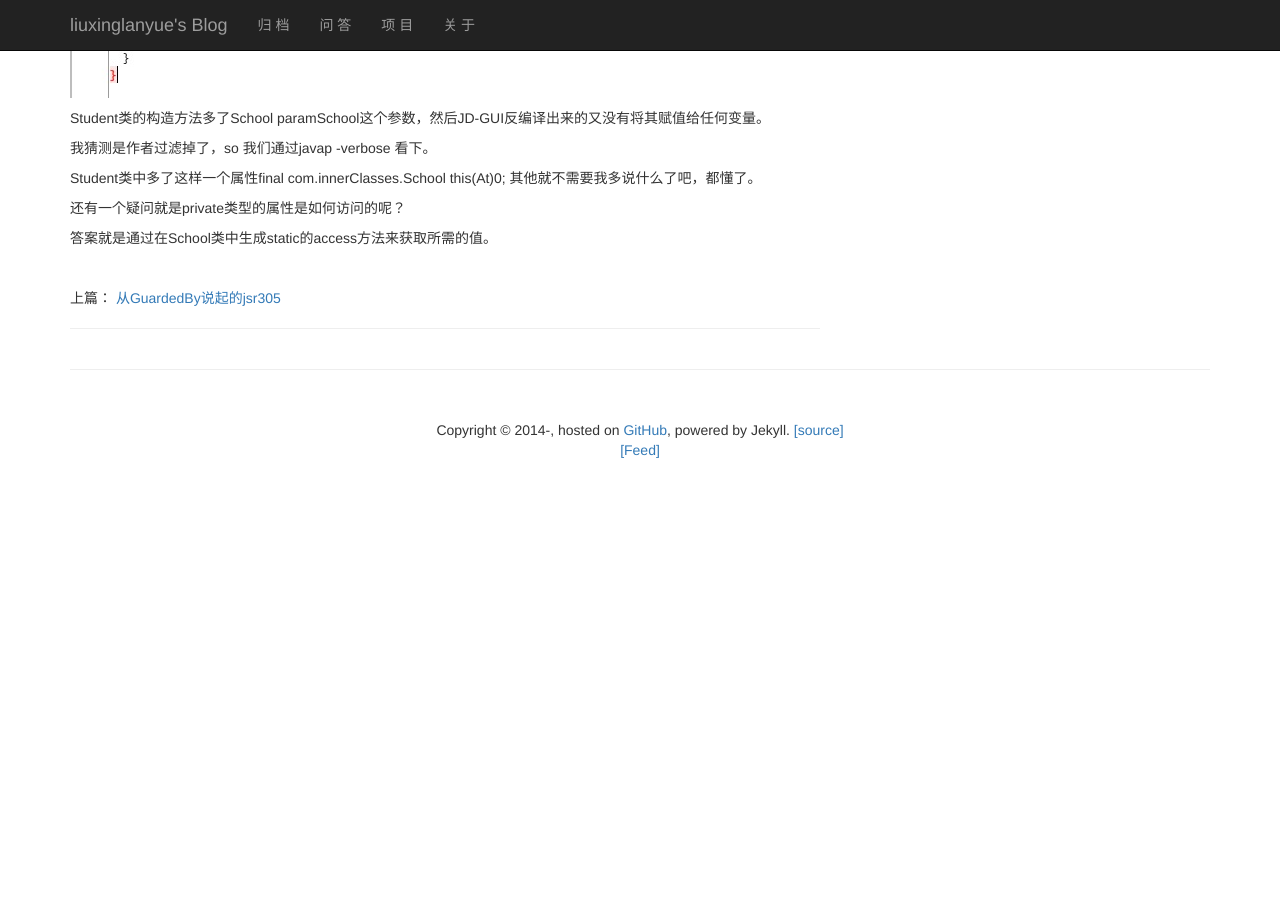
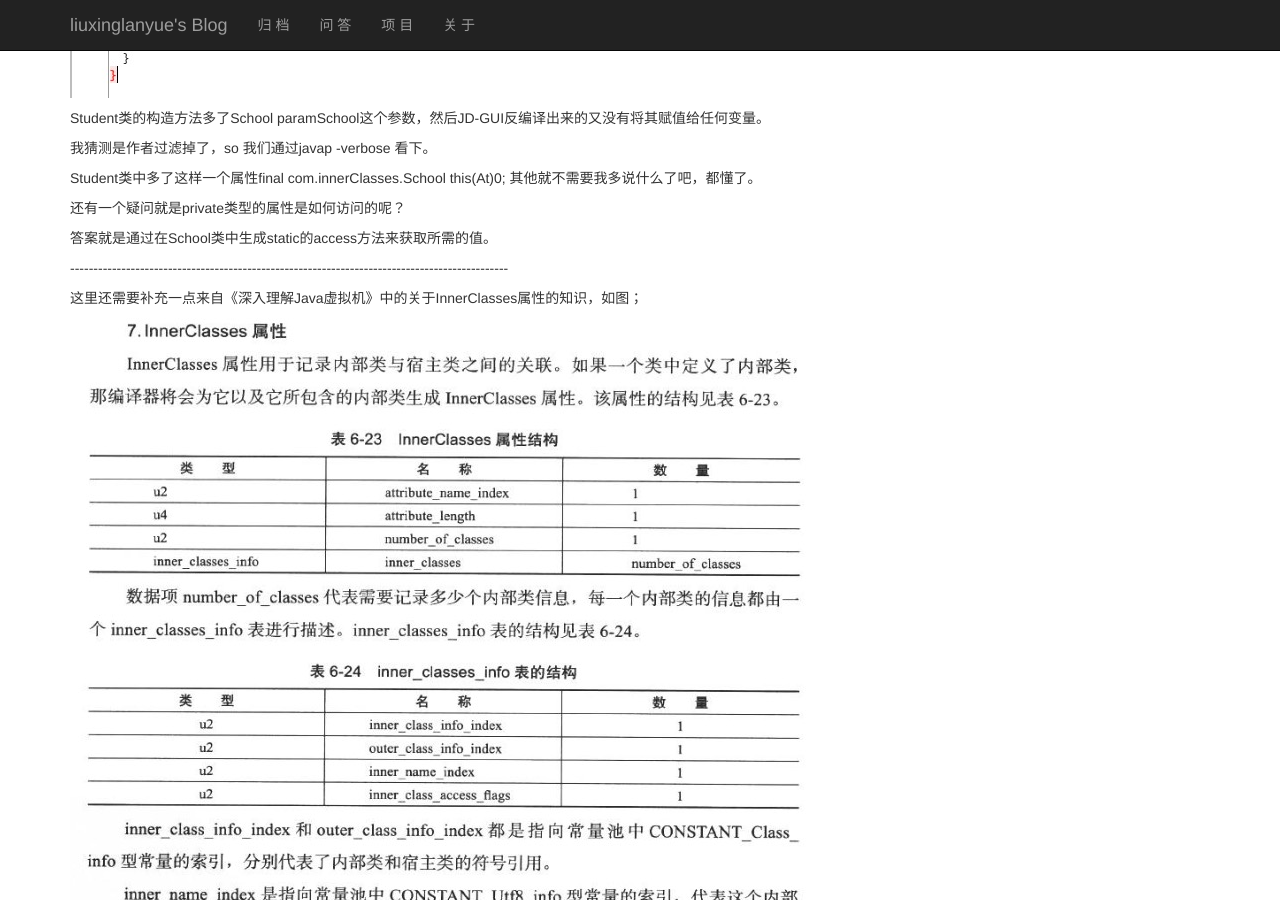
Before and after one commit to liuxinglanyue/blog, a Jekyll site: the page built from _posts/2014-12-22-inner-class.markdown, in a window 1280 px wide and 900 px high, scrolled down 990 px. Built offline with Jekyll 4.4.1, drawn with Linux system fonts in a browser that asks for light colours; nearby versions of some CDN libraries; Markdown is read by kramdown in place of the engine named in the settings; comment, search, counter and statistics services are not loaded; before the commit the page ends 1510 px from its top, so only the background shows below that.

Commit message:
Update 2014-12-22-inner-class.markdown

```diff
--- a/_posts/2014-12-22-inner-class.markdown
+++ b/_posts/2014-12-22-inner-class.markdown
@@ -52,3 +52,10 @@
 还有一个疑问就是private类型的属性是如何访问的呢？
 
 答案就是通过在School类中生成static的access方法来获取所需的值。
+
+
+\-\-\-\-\-\-\-\-\-\-\-\-\-\-\-\-\-\-\-\-\-\-\-\-\-\-\-\-\-\-\-\-\-\-\-\-\-\-\-\-\-\-\-\-\-\-\-\-\-\-\-\-\-\-\-\-\-\-\-\-\-\-\-\-\-\-\-\-\-\-\-\-\-\-\-\-\-\-\-\-\-\-\-\-\-\-\-\-\-\-\-\-\-\-
+
+这里还需要补充一点来自《深入理解Java虚拟机》中的关于InnerClasses属性的知识，如图；
+
+![hello](/img/inner-classes.png)
```
